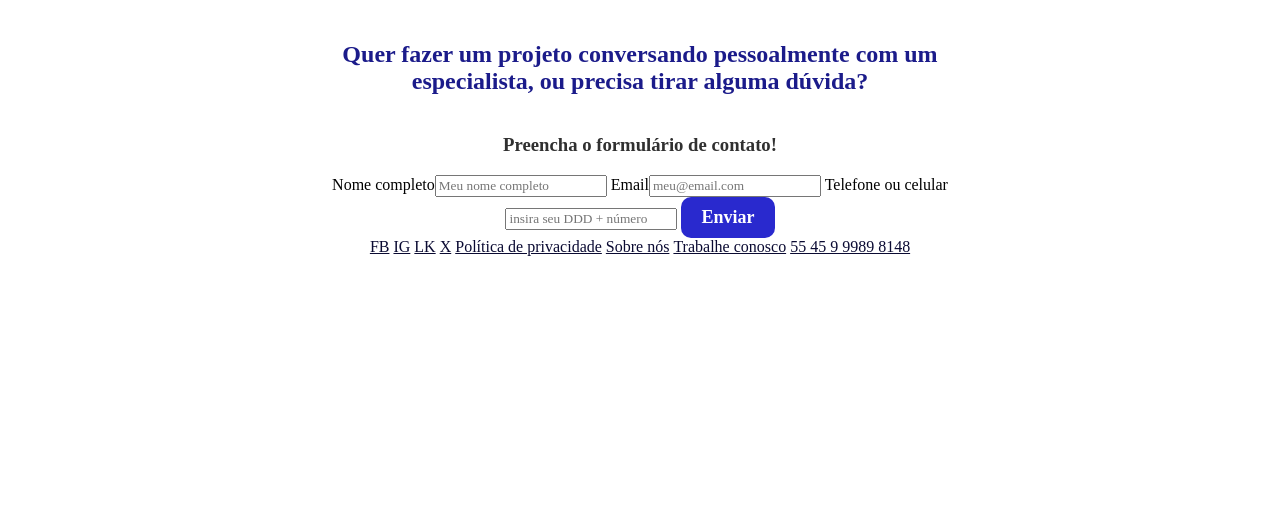
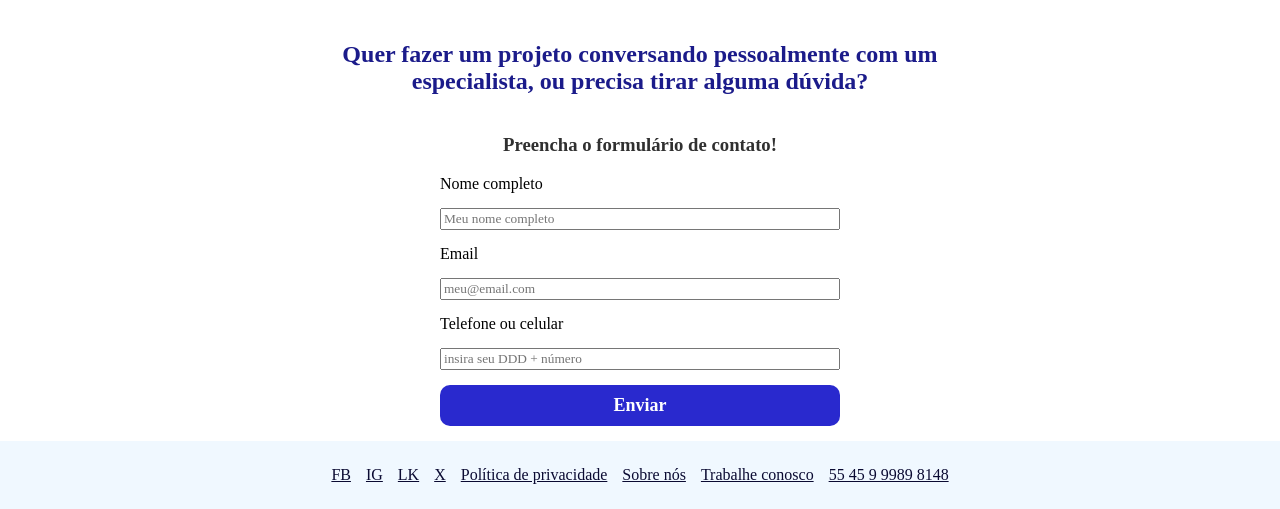
Before and after one commit to deniscelant/job2.com, a plain HTML site: page index.html in a window 1280 px wide. Shown: the part 1480-1989 px from the top of the page. Before the commit the page ends 1736 px from the top, so only its background shows below. Drawn offline with Linux system fonts and the light colour scheme; a web font is replaced by a local one.

Commit message:
portfolio-v2

```diff
--- a/index.html
+++ b/index.html
@@ -1,5 +1,6 @@
 <!DOCTYPE html>
 <html lang="en">
+
 <head>
   <meta charset="UTF-8" />
   <meta name="viewport" content="width=device-width, initial-scale=1.0" />
@@ -12,10 +13,7 @@
     <div id="logo">
       <h1>
         MyMediaKit
-          <span
-            style="color: rgb(41, 41, 206); font-size: 14px; font-weight: 200"
-            >online</span
-          >
+        <span style="color: rgb(41, 41, 206); font-size: 14px; font-weight: 200">online</span>
       </h1>
     </div>
     <div id="headerMenu">
@@ -25,11 +23,7 @@
       <a href="">A empresa</a>
     </div>
     <div id="searchBox">
-        <input
-          type="text"
-          id="search"
-          placeholder="Manual de marca, impressos e muito mais!"
-        />
+      <input type="text" id="search" placeholder="Manual de marca, impressos e muito mais!" />
       <button id="searchIcon">Pesquisar</button>
     </div>
   </header>
@@ -92,29 +86,20 @@
       precisa tirar alguma dúvida?
     </h1>
     <h3>Preencha o formulário de contato!</h3>
-      <form action="">
-        <label for="contact_form_name"
-          >Nome completo<input
-            type="text"
-            id="contact_form_name"
-            placeholder="Meu nome completo"
-        /></label>
-        <label for="contact_form_mail"
-          >Email<input
-            type="email"
-            id="contact_form_mail"
-            placeholder="meu@email.com"
-        /></label>
-        <label for="contact_form_tel"
-          >Telefone ou celular<input
-            type="text"
-            id="contact_form_tel"
-            placeholder="insira seu DDD + número"
-        /></label>
+    <form id="contactForm" action="">
+      <label for="contact_form_name">Nome completo</label>
+      <input type="text" id="contact_form_name" placeholder="Meu nome completo" />
+      <label for="contact_form_mail">Email</label>
+      <input type="email" id="contact_form_mail" placeholder="meu@email.com" />
+      <label for="contact_form_tel">Telefone ou celular</label>
+      <input type="text" id="contact_form_tel" placeholder="insira seu DDD + número" />
       <button type="submit">Enviar</button>
     </form>
   </section>
 
+  <script src="script.js" type="module"></script>
+  <script src="https://kit.fontawesome.com/19c3d16ccc.js" crossorigin="anonymous"></script>
+</body>
 <footer>
   <a href="">FB</a>
   <a href="">IG</a>
@@ -125,10 +110,5 @@
   <a href="">Trabalhe conosco</a>
   <a href="">55 45 9 9989 8148</a>
 </footer>
-    <script src="script.js" type="module"></script>
-    <script
-      src="https://kit.fontawesome.com/19c3d16ccc.js"
-      crossorigin="anonymous"
-    ></script>
-  </body>
+
 </html>
--- a/script.js
+++ b/script.js
@@ -153,7 +153,8 @@ function renderForm(){
 
 function calcBudget(){
   const newPlusJob = PLUS_JOBS.map((str) => str.replace(/\D/g, ''))
-  const somPlusJob = newPlusJob.forEach((e) => e + e)
+  let num = 0
+  newPlusJob.forEach(job => job += num)
   // budget.textContent = PLUS_JOBS
   console.log(somPlusJob)
 
--- a/styles.css
+++ b/styles.css
@@ -318,3 +318,33 @@ img:hover{
     font-size: 24px;
 
 }
+
+
+
+form{
+    width: 400px;
+    display: flex;
+    flex-direction: column;
+    align-items: left;
+    justify-content: baseline;
+    text-align: left;
+    gap: 15px;
+}
+
+footer{
+    width: 100%;
+    padding: 25px;
+    background-color: aliceblue;
+    text-align: center;
+    display: flex;
+    flex-direction: row;
+    align-items: center;
+    justify-content: center;
+    gap: 15px;
+    margin-top: 15px;
+}
+
+#paginaProdutoDiv{
+    text-align: left;
+    width: 500px;
+}
```
Also changed, not shown: pagina-produto.html (+7 -4 lines). Lines whose indentation alone changed are shown as unchanged.
